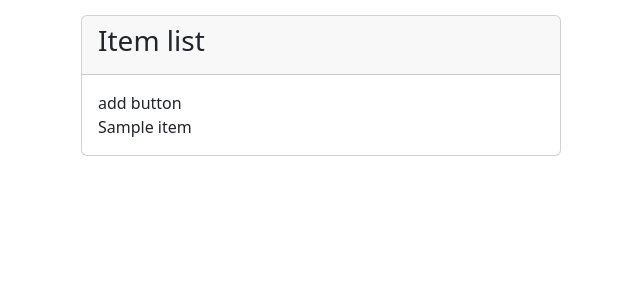
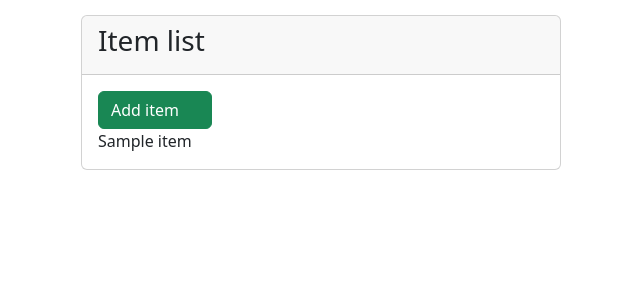
Before and after one commit to andywar65/dj-hx-patterns, a Django app: template boxlist/templates/boxlist/list.html in a window 1280 px wide. Shown: the top 300 px of the page, without its empty margins (319-959 px from the left). Run offline with Django 4.2, Linux system fonts and the light colour scheme; the template is opened without the code that fills it: most values are stand-ins (such as "Sample title", 1, 10 or a date in 2020); parts of the project's set-up code (start-up, migrations or seed data) failed here and were passed over; some libraries are stand-ins or nearby versions.

Commit message:
styling some placeholders

```diff
--- a/boxlist/templates/boxlist/htmx/add_button.html
+++ b/boxlist/templates/boxlist/htmx/add_button.html
@@ -1 +1,8 @@
-add button
+{% load i18n %}
+
+<a class="btn btn-success"
+   hx-get="#"
+   hx-target="#add-button">
+  {% trans "Add item" %}
+  <span class="htmx-indicator spinner-border spinner-border-sm text-success"></span>
+</a>
--- /dev/null
+++ b/boxlist/templates/boxlist/htmx/detail.html
@@ -0,0 +1 @@
+{{ item.title }}
--- a/boxlist/templates/boxlist/htmx/list_refresh.html
+++ b/boxlist/templates/boxlist/htmx/list_refresh.html
@@ -5,8 +5,10 @@
 </div>
 {% if object_list %}
   {% for item in object_list %}
-    {{ item.title }}
+    <div id="item-{{ item.id }}">
+      {% include "boxlist/htmx/detail.html" %}
+    </div>
   {% endfor %}
 {% else %}
-  no items
+  <p>{% trans "No items yet" %}</p>
 {% endif %}
```
